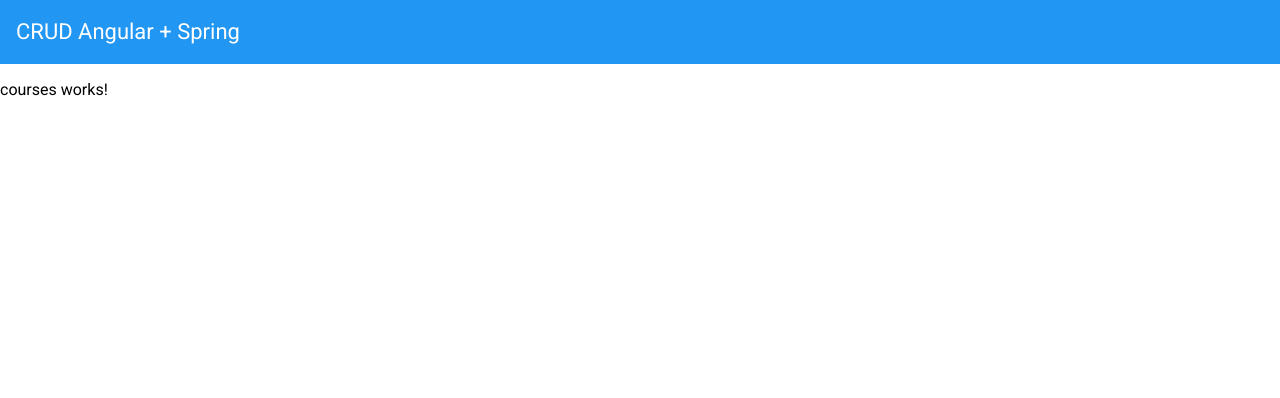
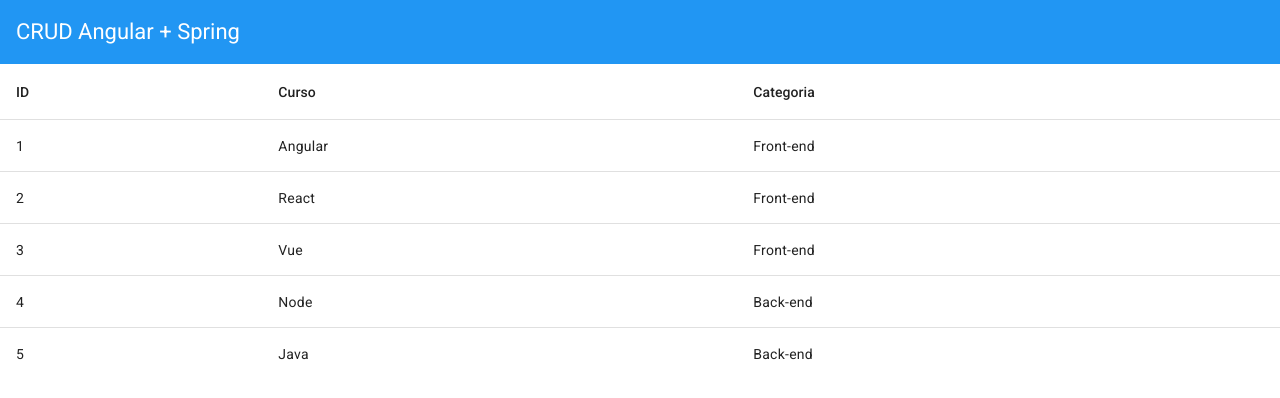
Before and after one commit to lucxavier/crud-angular-spring, an Angular app: page /courses in a window 1280 px wide. Shown: the top 398 px of the page. Built offline with nearby package versions, Linux system fonts and the light colour scheme.

Commit message:
criando tabela de listagem de cursos

```diff
--- a/src/app/courses/courses/courses.component.html
+++ b/src/app/courses/courses/courses.component.html
@@ -1 +1,22 @@
-<p>courses works!</p>
+<table mat-table [dataSource]="courses" class="mat-elevation-z8">
+  <!-- Position Column -->
+  <ng-container matColumnDef="_id">
+    <th mat-header-cell *matHeaderCellDef>ID</th>
+    <td mat-cell *matCellDef="let element">{{ element._id }}</td>
+  </ng-container>
+
+  <!-- Name Column -->
+  <ng-container matColumnDef="name">
+    <th mat-header-cell *matHeaderCellDef>Curso</th>
+    <td mat-cell *matCellDef="let element">{{ element.name }}</td>
+  </ng-container>
+
+  <!-- Weight Column -->
+  <ng-container matColumnDef="category">
+    <th mat-header-cell *matHeaderCellDef>Categoria</th>
+    <td mat-cell *matCellDef="let element">{{ element.category }}</td>
+  </ng-container>
+
+  <tr mat-header-row *matHeaderRowDef="displayedColumns"></tr>
+  <tr mat-row *matRowDef="let row; columns: displayedColumns"></tr>
+</table>
--- a/src/app/courses/courses/courses.component.scss
+++ b/src/app/courses/courses/courses.component.scss
@@ -0,0 +1,3 @@
+table {
+  width: 100%;
+}
--- a/src/app/courses/courses/courses.component.ts
+++ b/src/app/courses/courses/courses.component.ts
@@ -1,11 +1,20 @@
 import { Component } from '@angular/core';
+import { MatTableModule } from '@angular/material/table';
+import { Course } from '../models/course';
 
 @Component({
   selector: 'app-courses',
-  imports: [],
+  imports: [MatTableModule],
   templateUrl: './courses.component.html',
-  styleUrl: './courses.component.scss'
+  styleUrl: './courses.component.scss',
 })
 export class CoursesComponent {
-
+  courses: Course[] = [
+    { _id: '1', name: 'Angular', category: 'Front-end' },
+    { _id: '2', name: 'React', category: 'Front-end' },
+    { _id: '3', name: 'Vue', category: 'Front-end' },
+    { _id: '4', name: 'Node', category: 'Back-end' },
+    { _id: '5', name: 'Java', category: 'Back-end' },
+  ];
+  displayedColumns = ['_id', 'name', 'category'];
 }
```
